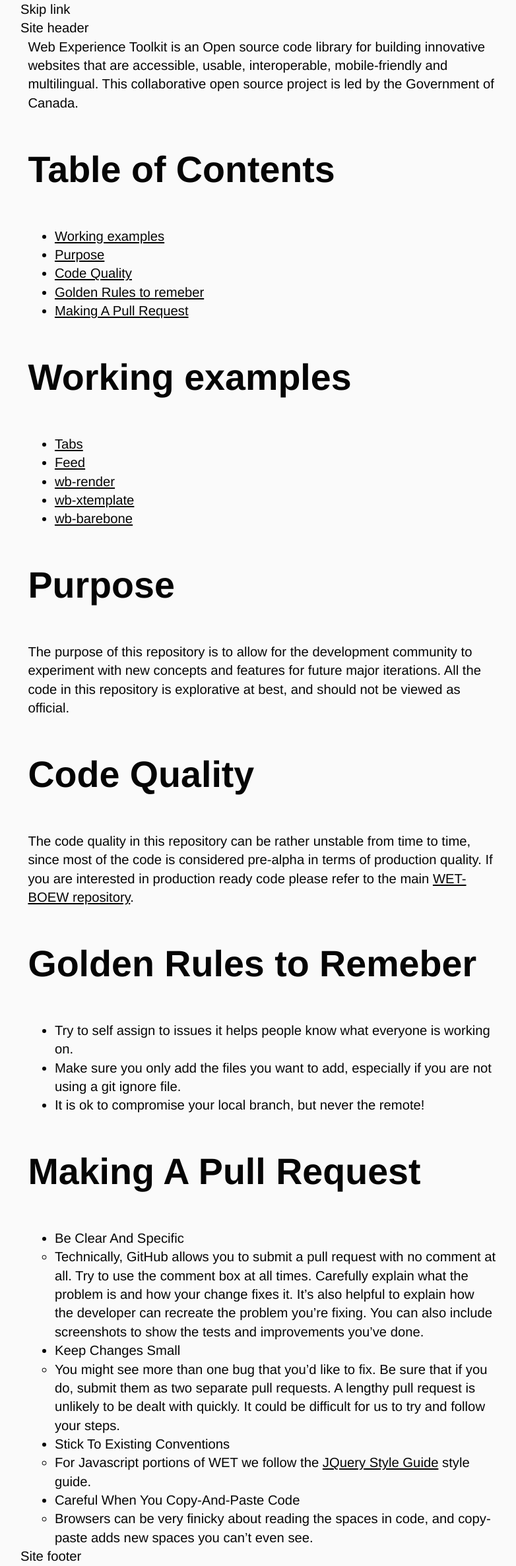
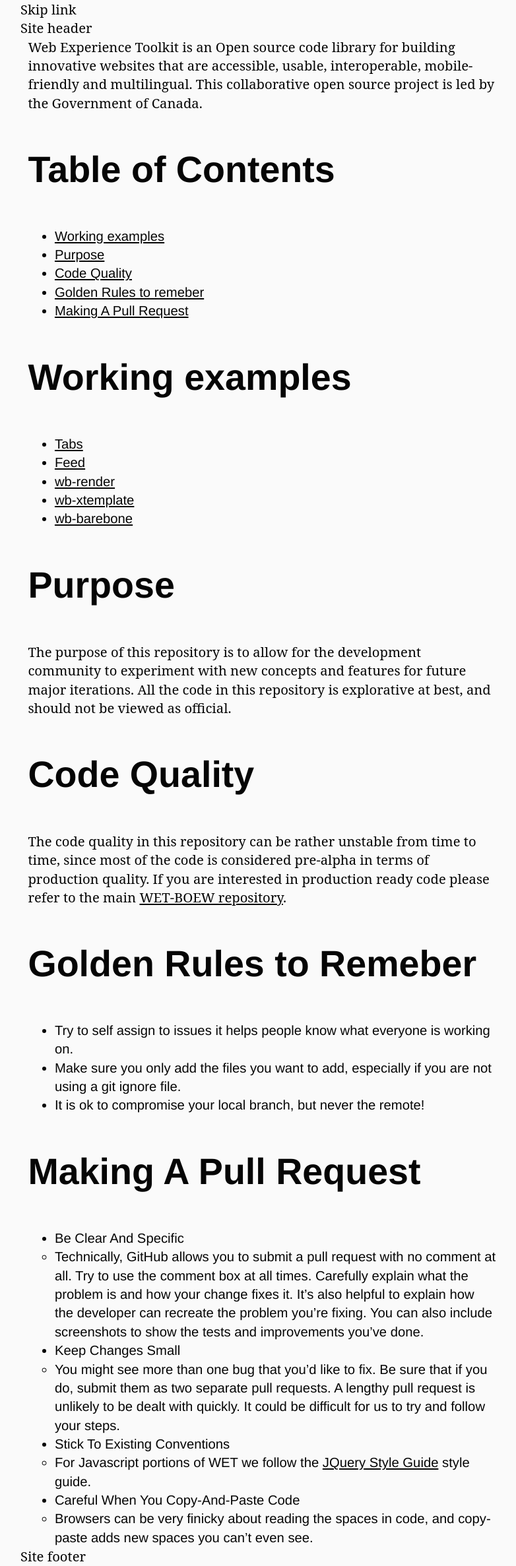
Before and after one commit to wet-boew/wet-boew-experimental, a Jekyll site: the page built from index.md, in a window 1280 px wide. Shown: the whole page at 66% size, without its empty margins (243-1025 px from the left). Built offline with Jekyll 4.4.1, drawn with Linux system fonts in a browser that asks for light colours.

Commit message:
CSS - Included and moved variable proposal into the css/lib

```diff
--- a/assets/basic/1.0/css/style.css
+++ b/assets/basic/1.0/css/style.css
@@ -3,6 +3,7 @@
 
 /* Modular scale, colors, etc. */
 @import url("lib/variables.css");
+@import url("lib/gc-design-system-variable-proposal.css");
 
 /* Components */
 @import url("layouts/wb-image.css");
```
Also changed, not shown: assets/basic/1.0/css/lib/gc-design-system-variable-proposal.css (renamed from gc-design-system-variable-proposal.css).
